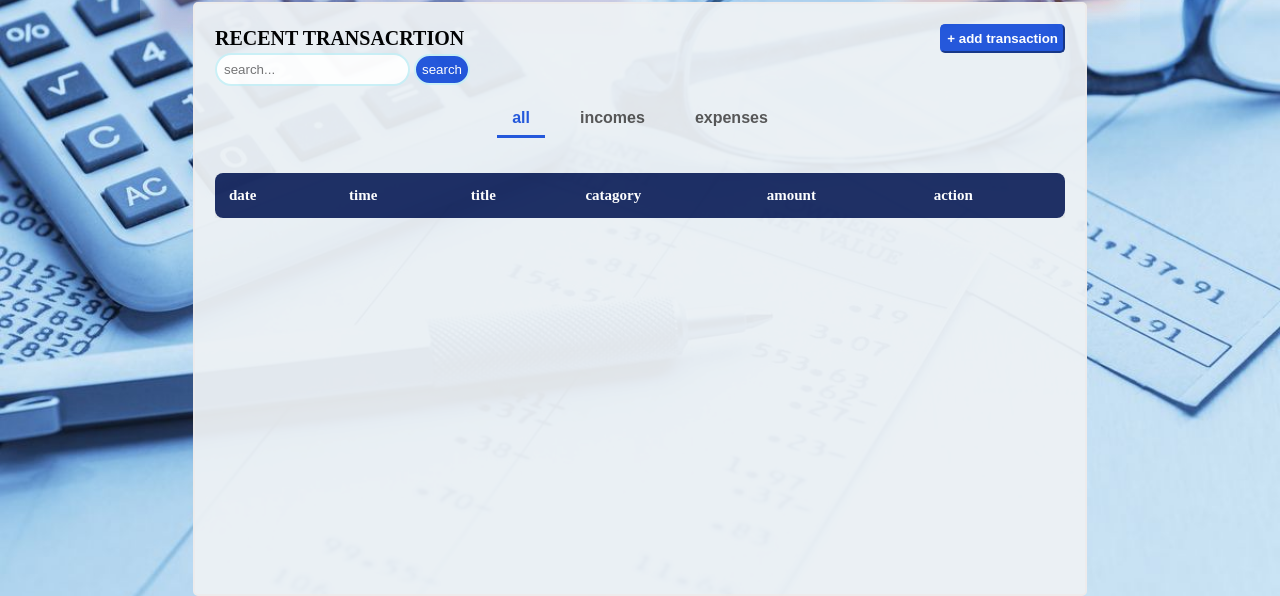
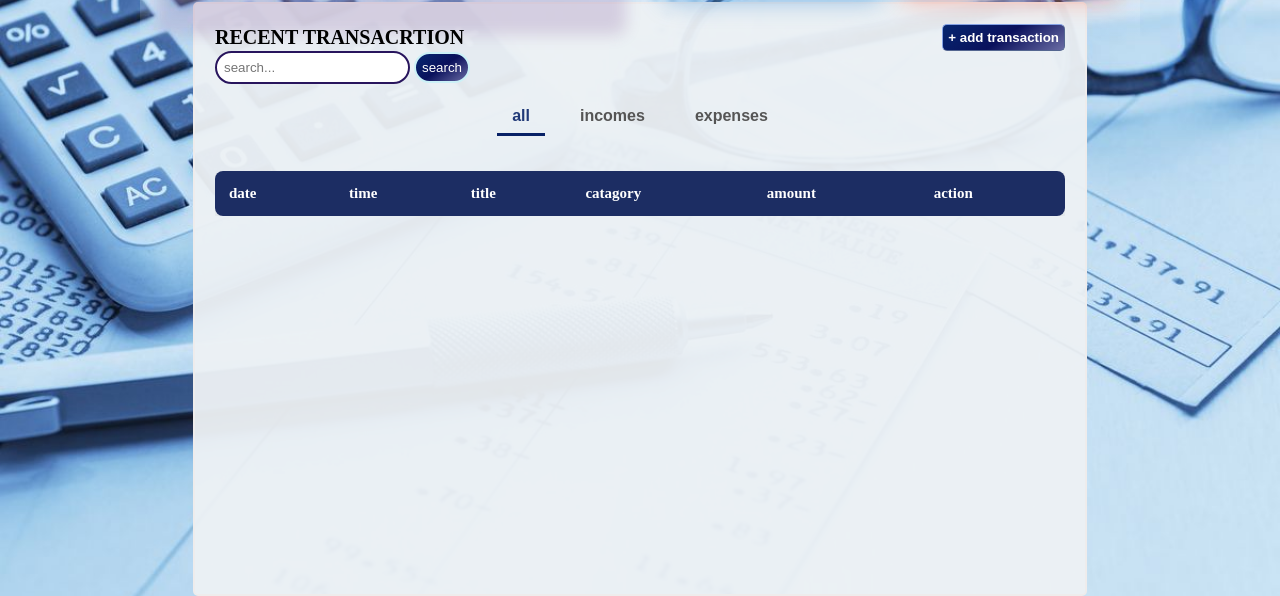
Before and after one commit to abekri99/expense_tracker, a plain HTML site: page index.html in a window 1280 px wide. Shown: the part 215-811 px from the top of the page. Drawn offline with Linux system fonts and the light colour scheme.

Commit message:
Update style.css

```diff
--- a/style.css
+++ b/style.css
@@ -113,8 +113,8 @@ body{
 #transaction-dashboard{
 
     margin: -60px auto; ;
-    background-color: rgba(238, 242, 245, 0.96);
-    opacity: 0.98;
+    background-color: rgba(238, 242, 245, 0.95);
+    opacity: 1;
     padding: 20px;
     display: flex;
     flex-direction: column;
@@ -141,10 +141,14 @@ body{
 #add-btn{
     color: white;
     padding: 5px;
-    border: 2px outset #2256db;
+    border: 1px outset #85a2e4;
     border-radius: 5px;
     font-weight: bolder;
-    background-color: #2256db;
+     background: linear-gradient(145deg,
+
+    #062770,
+    #0a115c,
+    #6a6ca4);
 }
 #add-btn:hover{
     transform: translateY(-2px) scale(1.03);
@@ -215,19 +219,20 @@ body{
 }
 
 #table button:first-child {
-    background-color: #24B25B;
+    border: 1px solid rgb(201, 180, 180);
 }
 
 #table button:first-child:hover {
-    background-color: #1e934a;
+    background-color: #5375b0;
 }
 
 #table button:last-child {
-    background-color: #E5433A;
+    border: 1px solid rgb(201, 180, 180);
 }
 
+
 #table button:last-child:hover {
-    background-color: #c0392b;
+    background-color: rgba(182, 50, 50, 0.9);
 }
 #total-balance{
     margin: auto;
@@ -341,7 +346,7 @@ hr{
 
 }
 #search{
-    border:2px solid rgb(203, 241, 247);
+    border:2px solid rgb(40, 21, 93);
     border-radius:20px;
     padding:7px;
 }
@@ -353,7 +358,11 @@ hr{
     border:2px solid rgb(203, 241, 247);
     border-radius:20px;
     padding:6px;
-    background-color: #2256db;
+    background: linear-gradient(145deg,
+
+    #062770,
+    #0a115c,
+    #6a6ca4);
     color: white;
 }
 #search-btn:hover{
@@ -381,13 +390,13 @@ hr{
 }
 
 #filter button:hover{
-    color:#2256db;
-    border-bottom:3px solid #2256db;
+    color:#11265c;
+    border-bottom:3px solid #0b2055;
 }
 
 #filter button.active{
-    color:#2256db;
-    border-bottom:3px solid #2256db;
+    color:#203977;
+    border-bottom:3px solid #082166;
 }
 
 
@@ -527,6 +536,7 @@ body{
 
 #table th{
     font-size:14.5px;
+    font-weight: bolder;
     padding:8px;
 }
 
```
